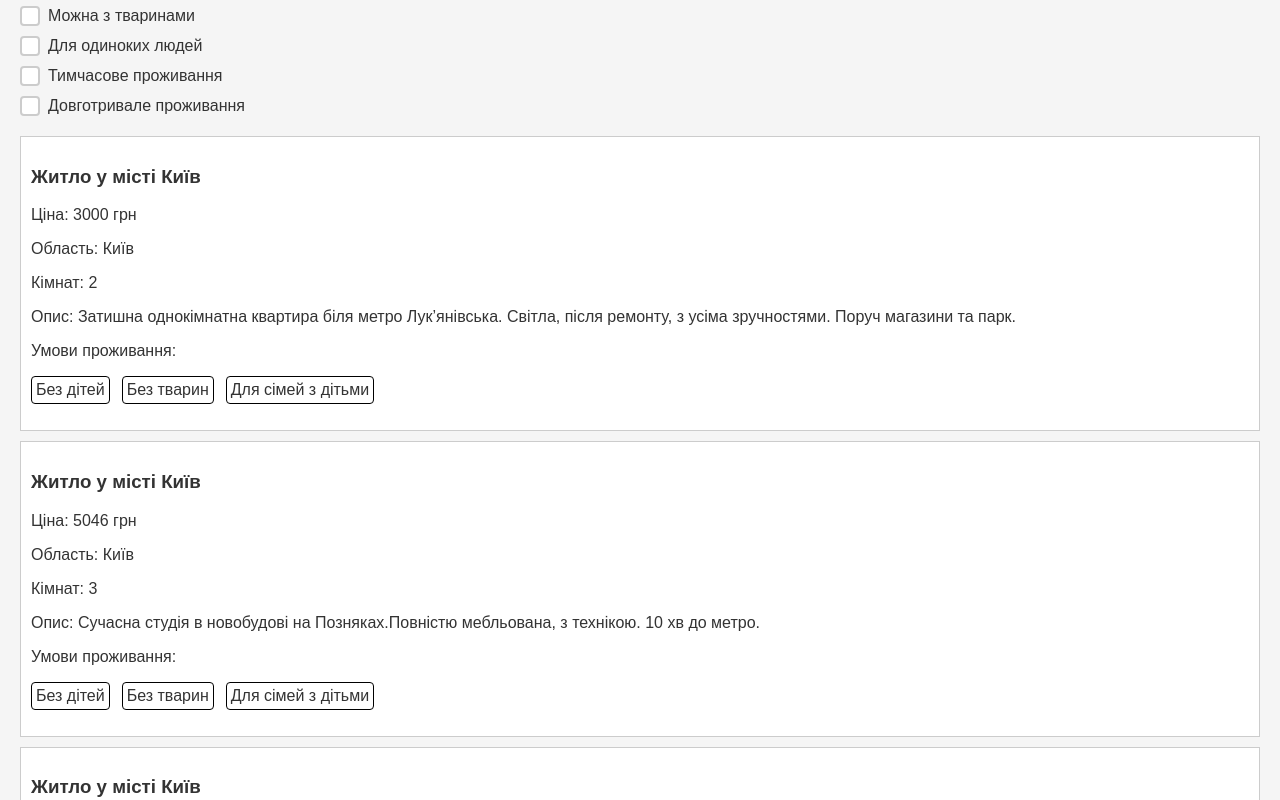
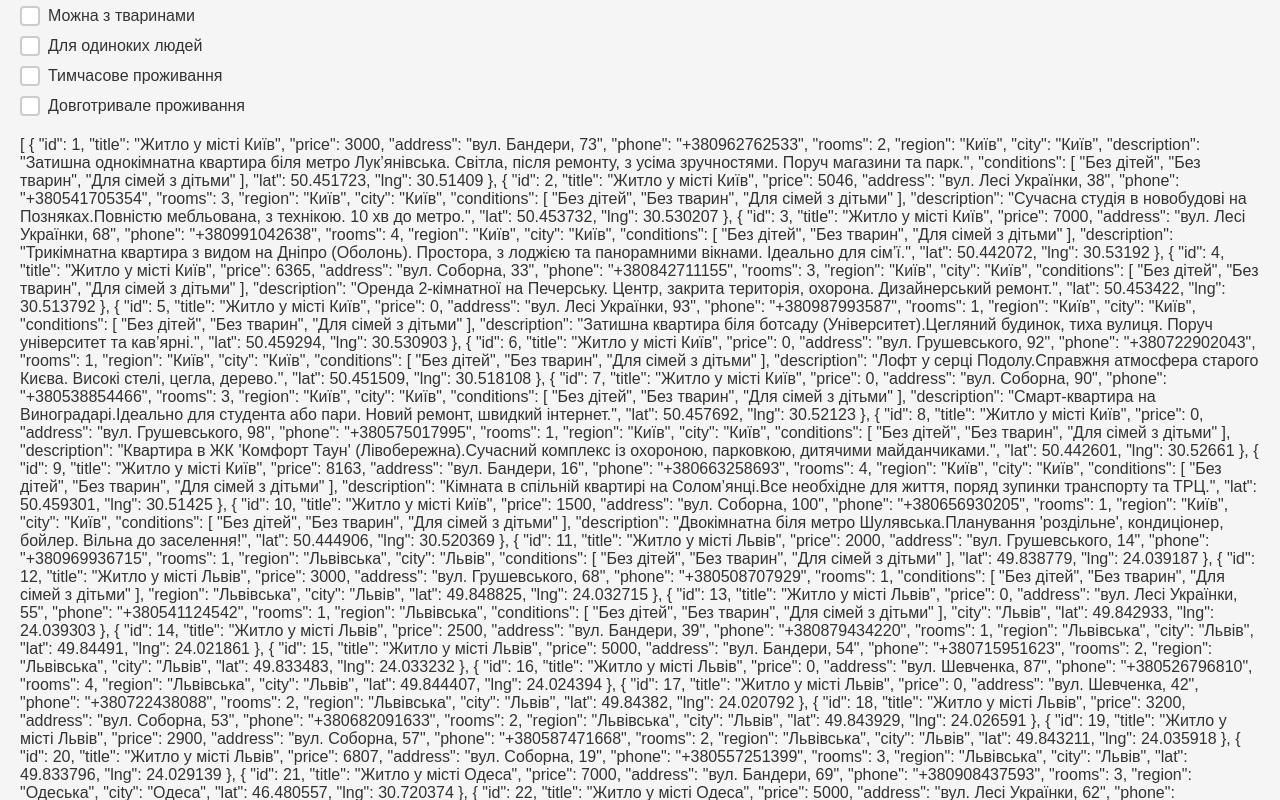
Before and after one commit to Iris2030/vpo-housing-platform, a Nuxt app: page /search in a window 1280 px wide. Shown: the part 560-1360 px from the top of the page. Built offline with nearby package versions, Linux system fonts and the light colour scheme.

Commit message:
test prod

```diff
--- a/components/AdList.vue
+++ b/components/AdList.vue
@@ -34,11 +34,11 @@ watch(() => props.ads, (newVal) => {
 })
 </script>
 
-
 <template>
-  <div class="ad-list" v-if="props.ads && props.ads.length">
+  {{ ads }}
+  <div class="ad-list" v-if="ads && ads.length">
     <div
-    v-for="ad in props.ads"
+    v-for="ad in ads"
     :key="ad.id"
     class="ad-card"
     @click="goToAd(ad)"
@@ -106,4 +106,12 @@ height: auto;
 .ad-list div{
   background-color: #fff;
 }
+
+.ad-card {
+  border: 1px solid #ccc;
+  padding: 1rem;
+  margin: 1rem;
+  background-color: white;
+  color: black;
+}
 </style>
```
